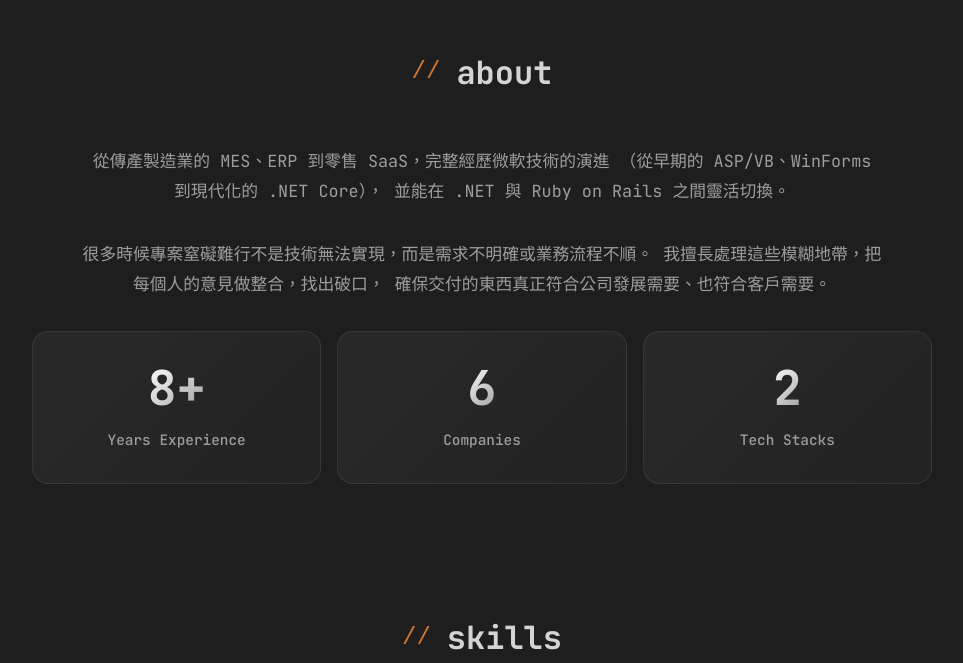
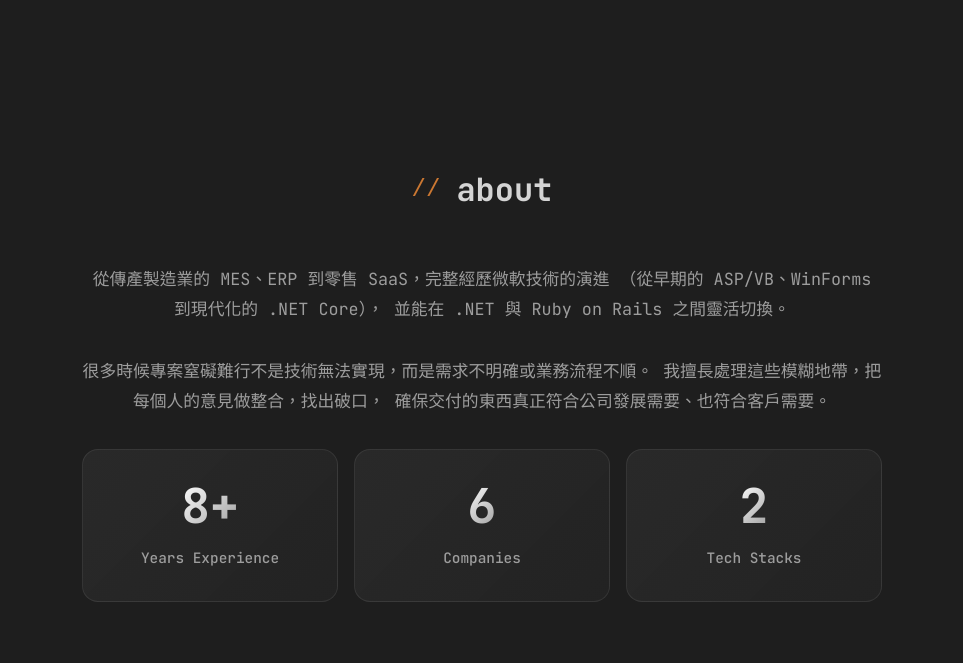
Before and after one commit to larrylai1993/portfolio, a React (Vite) app: page / in a window 1280 px wide. Shown: the part 817-1480 px from the top of the page, without its empty margins (158-1121 px from the left). Built offline with nearby package versions, Linux system fonts and the light colour scheme.

Commit message:
feat: uiux improve

```diff
--- a/src/App.css
+++ b/src/App.css
@@ -232,11 +232,25 @@
   box-shadow: 0 4px 20px rgba(204, 120, 50, 0.2);
 }
 
+/* Global Styles for Full Page Scroll */
+html {
+  scroll-behavior: smooth;
+  scroll-snap-type: y mandatory;
+  overflow-y: scroll;
+}
+
 /* Global Section Headers */
 section {
   padding: 4rem 2rem;
   max-width: 1200px;
   margin: 0 auto;
+  min-height: 100vh; /* Full Height */
+  display: flex;
+  flex-direction: column;
+  justify-content: center; /* Vertical Center */
+  scroll-snap-align: start; /* Snap to top */
+  scroll-snap-stop: always; /* Force stop at each section */
+  position: relative;
 }
 
 section h2 {
@@ -258,7 +272,30 @@ section h2::before {
   font-size: 1.5rem;
 }
 
-/* About Section */
+/* Footer adjustment */
+.footer {
+  text-align: center;
+  padding: 1.5rem;
+  color: var(--text-secondary);
+  font-size: 0.8rem;
+  border-top: 1px solid var(--border);
+  background: transparent;
+  scroll-snap-align: end; /* Snap footer */
+}
+
+/* Enhanced Scroll Animations */
+.scroll-animate {
+  opacity: 0;
+  transform: translateY(50px);
+  filter: blur(10px); /* Add blur effect */
+  transition: all 1s cubic-bezier(0.16, 1, 0.3, 1); /* Elegant easing */
+}
+
+.scroll-animate.visible {
+  opacity: 1;
+  transform: translateY(0);
+  filter: blur(0);
+}
 .about {
   background: transparent;
   border: none;
@@ -593,29 +630,6 @@ section h2::before {
   box-shadow: 0 8px 25px rgba(0, 0, 0, 0.3);
 }
 
-/* Footer */
-.footer {
-  text-align: center;
-  padding: 1.5rem;
-  color: var(--text-secondary);
-  font-size: 0.8rem;
-  border-top: 1px solid var(--border);
-  background: transparent;
-}
-
-/* Scroll Animations */
-.scroll-animate {
-  opacity: 0;
-  transform: translateY(30px);
-  transition: opacity var(--transition-slow) var(--ease-out-expo),
-              transform var(--transition-slow) var(--ease-out-expo);
-}
-
-.scroll-animate.visible {
-  opacity: 1;
-  transform: translateY(0);
-}
-
 /* Mobile Menu */
 .mobile-menu {
   display: none;
```
